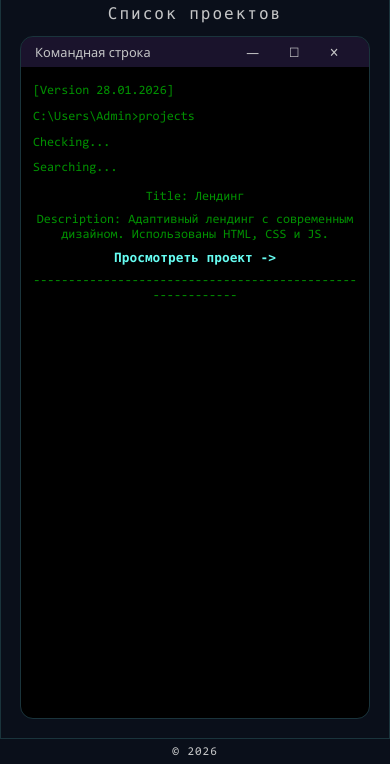
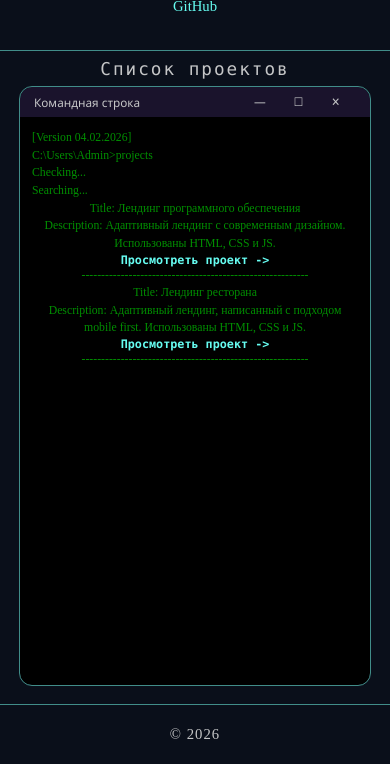
Before and after one commit to Mr-Nichosik/MyPages, a plain HTML site: page index.html in a window 390 px wide. Shown: the part 80-844 px from the top of the page. Drawn offline with Linux system fonts and the light colour scheme; a web font is replaced by a local one.

Commit message:
main page update

```diff
--- /dev/null
+++ b/css/base.css
@@ -0,0 +1,51 @@
+:root {
+    --color-bg: #0a0f1a;
+    --color-text: #66FCF1;
+    --color-secondary: #45A29E;
+    --color-side: #C5C6C7;
+    --color-additional: #1F2833;
+    --color-border: rgb(65, 141, 137);
+    --color-terminal: rgb(1, 143, 1);
+
+    --header-height: 140px;
+    --footer-height: 50px;
+
+    --fs-base: 0.7rem;
+    --fs-large: 2rem;
+}
+
+@font-face {
+    font-family: 'Consolas';
+    src: local('Consolas'), url('./fonts/Consolas.ttf') format('truetype');
+    font-weight: normal;
+    font-style: normal;
+}
+
+::selection {
+    background-color: var(--color-secondary);
+    color: white;
+}
+
+* {
+    -webkit-tap-highlight-color: transparent;
+    margin: 0px;
+}
+
+html {
+    font-family: 'Consolas';
+    font-size: clamp(var(--fs-base), calc(var(--fs-base) + 0.9vw), var(--fs-large));
+    scroll-behavior: smooth;
+
+}
+
+body {
+    background-color: var(--color-bg);
+    height: 100vh;
+    display: flex;
+    flex-direction: column;
+}
+
+a {
+    text-decoration: underline;
+    color: inherit;
+}
--- /dev/null
+++ b/css/components/footer-header.css
@@ -0,0 +1,53 @@
+header {
+    height: var(--header-height);
+    display: flex;
+    flex-direction: column;
+    justify-content: center;
+    align-items: stretch;
+    gap: 14px;
+    text-align: center;
+
+    background: var(--color-bg);
+    color: var(--color-side);
+
+    padding: 10px 0px;
+}
+
+.header-block-1 h1 {
+    font-weight: 300;
+    font-size: 1.6rem;
+    letter-spacing: 4px;
+    color: var(--color-text);
+}
+
+.header-link {
+    padding: 6px;
+    color: var(--color-text);
+    border-radius: 4px 4px 4px 4px;
+    transition: 0.3s;
+    font-size: 1rem;
+    text-decoration: none;
+
+    &:hover {
+        background-color: var(--color-additional);
+    }
+
+    &:active {
+        color: var(--color-side);
+    }
+}
+
+footer {
+    height: var(--footer-height);
+    display: flex;
+    justify-content: center;
+    align-items: center;
+
+    background: var(--color-bg);
+    color: var(--color-side);
+    outline: 1px solid var(--color-border);
+
+    letter-spacing: 1px;
+
+    padding: 10px 0px;
+}
--- /dev/null
+++ b/css/components/main-sections.css
@@ -0,0 +1,33 @@
+main {
+    min-height: calc(100vh - var(--footer-height) - var(--header-height));
+    max-height: calc(100vh - var(--footer-height) - var(--header-height));
+
+    background-color: transparent;
+    color: var(--color-text);
+
+    display: flex;
+    justify-content: center;
+    text-align: center;
+
+    flex: 1 0 auto;
+
+    outline: 1px solid var(--color-border);
+}
+
+.main-section {
+    outline: 1px solid var(--color-border);
+
+    display: flex;
+    flex-direction: column;
+    justify-content: stretch;
+    flex-shrink: 1;
+}
+
+.main-section h2 {
+    font-weight: 300;
+    font-size: 1.2rem;
+    color: var(--color-side);
+    letter-spacing: 2px;
+
+    margin: 1vh 0px;
+}
--- /dev/null
+++ b/css/components/terminal.css
@@ -0,0 +1,116 @@
+.terminal-container {
+    background-color: black;
+    outline: 1px solid var(--color-border);
+    border-radius: 12px;
+
+    display: flex;
+    flex-direction: column;
+    align-items: stretch;
+
+    margin: 0 20px 20px 20px;
+
+    scrollbar-color: var(--color-text) var(--color-bg);
+    height: 100%;
+
+    overflow: hidden;
+}
+
+.terminal-content-block {
+    padding: 12px;
+    font-size: 0.8rem;
+
+    overflow-y: auto;
+}
+
+.terminal-content-block p {
+    line-height: 1.5;
+}
+
+.terminal-string {
+    display: flex;
+    justify-content: flex-start;
+    color: var(--color-terminal);
+}
+
+.terminal-section {
+    color: var(--color-terminal);
+    display: flex;
+    flex-direction: column;
+    justify-content: flex-start;
+    align-items: stretch;
+}
+
+.terminal-section-link {
+    color: var(--color-text);
+    text-decoration: none;
+    transition: 0.2s;
+    font-weight: bold;
+
+    &:hover {
+        color: white;
+        text-shadow: 0 0 8px var(--color-text);
+    }
+
+    &:hover::before,
+    &:hover::after {
+        opacity: 1;
+    }
+
+    &::before {
+        content: '[';
+        opacity: 0;
+        transition: opacity 0.2s;
+    }
+
+    &::after {
+        content: ']';
+        opacity: 0;
+        transition: opacity 0.2s;
+    }
+}
+
+.terminal-title-block {
+    border-top-left-radius: 12px;
+    border-top-right-radius: 12px;
+
+    display: flex;
+    justify-content: space-between;
+    align-items: center;
+    user-select: none;
+    background-color: #1a132c;
+    color: var(--color-side);
+
+    padding-left: 14px;
+    padding-right: clamp(15px, 25px, 30px);
+
+    font-family: 'Segoe UI', Tahoma, Geneva, Verdana, sans-serif;
+    font-size: 0.8rem;
+
+    * {
+        margin-top: 6px;
+        margin-bottom: 6px;
+    }
+}
+
+.terminal-window-icons {
+    display: flex;
+    gap: clamp(18px, 3vw, 90px);
+    line-height: 1.5;
+}
+
+.terminal-window-icon {
+    margin: 0;
+    cursor: default;
+    padding: 0 5px;
+    transition: 0.2s;
+}
+
+.terminal-window-icon:hover {
+    background-color: rgba(255, 255, 255, 0.1);
+    border-radius: 2px;
+}
+
+.terminal-window-icon-close:hover {
+    background-color: rgba(255, 0, 0, 0.5);
+    border-radius: 2px;
+}
--- /dev/null
+++ b/css/main.css
@@ -0,0 +1,5 @@
+
+@import url("./base.css");
+@import url("./components/footer-header.css");
+@import url("./components/main-sections.css");
+@import url("./components/terminal.css");
--- a/index.html
+++ b/index.html
@@ -4,8 +4,7 @@
 <head>
     <meta charset="UTF-8">
     <meta name="viewport" content="width=device-width, initial-scale=1.0">
-    <link rel="stylesheet" href=".\style.css">
-    <link rel="stylesheet" href=".\responsive.css">
+    <link rel="stylesheet" href=".\css\main.css">
     <title>My Pages</title>
 </head>
 
@@ -21,8 +20,6 @@
     </header>
 
     <main>
-        <div class="right-separator"></div>
-
         <section class="main-section">
             <h2>Список проектов</h2>
 
@@ -38,7 +35,8 @@
 
                 <div class="terminal-content-block">
                     <div class="terminal-string">
-                        <p>[Version 28.01.2026]</p>
+                        <p>[Version 04.02.2026]</p>
+                        <!-- 28.01.2026 -->
                         <!-- 19.01.2026 -->
                     </div>
 
@@ -56,17 +54,25 @@
                     </div>
 
                     <section class="terminal-section">
-                        <p class="terminal-section-title">Title: Лендинг</p>
+                        <p class="terminal-section-title">Title: Лендинг программного обеспечения</p>
                         <p class="terminal-section-description">Description: Адаптивный лендинг с современным дизайном.
                             Использованы HTML, CSS и JS.</p>
-                        <a href=".\projects\SoftwareLanding\index.html" class="terminal-section-link">Просмотреть проект -></a>
+                        <a href=".\projects\SoftwareLanding\index.html" class="terminal-section-link">Просмотреть проект
+                            -></a>
+                        <p>----------------------------------------------------------</p>
+                    </section>
+
+                    <section class="terminal-section">
+                        <p class="terminal-section-title">Title: Лендинг ресторана</p>
+                        <p class="terminal-section-description">Description: Адаптивный лендинг, написанный с подходом mobile first.
+                            Использованы HTML, CSS и JS.</p>
+                        <a href=".\projects\RestaurantLanding\index.html" class="terminal-section-link">Просмотреть проект
+                            -></a>
                         <p>----------------------------------------------------------</p>
                     </section>
                 </div>
             </div>
         </section>
-
-        <div class="left-separator"></div>
     </main>
 
     <footer>
--- a/responsive.css
+++ /dev/null
@@ -1,146 +0,0 @@
-@media (max-width: 992px) {
-    main {
-        grid-template-columns: 0fr 3fr 0fr;
-    }
-}
-
-@media (max-width: 768px) {
-    :root {
-        --header-height: 110px;
-        --footer-height: 40px;
-    }
-
-    .header-block-1 h1 {
-        font-size: 2.1rem;
-    }
-
-    .header-link {
-        font-size: 0.95rem;
-    }
-
-    footer {
-        font-size: 0.9rem;
-    }
-}
-
-@media (max-width: 576px) {
-    :root {
-        --header-height: 95px;
-        --footer-height: 35px;
-    }
-
-    .header-block-1 h1 {
-        font-size: 1.7rem;
-    }
-
-    .header-link {
-        font-size: 0.8rem;
-    }
-
-    .main-section h2 {
-        font-size: 1.1rem;
-    }
-
-    .terminal-title-block {
-        font-size: 0.9rem;
-    }
-
-    .terminal-window-icons {
-        gap: 30px;
-    }
-
-    .terminal-content-block {
-        font-size: 0.9rem;
-    }
-
-    footer {
-        font-size: 0.8rem;
-    }
-}
-
-@media (max-width: 480px) {
-    :root {
-        --header-height: 70px;
-        --footer-height: 25px;
-    }
-
-    .header-block-1 h1 {
-        font-size: 1.2rem;
-    }
-
-    .header-link {
-        font-size: 0.7rem;
-    }
-
-    .main-section h2 {
-        font-size: 1rem;
-    }
-
-    .terminal-title-block {
-        font-size: 0.8rem;
-    }
-
-    .terminal-window-icons {
-        gap: 20px;
-    }
-
-    .terminal-content-block {
-        font-size: 0.8rem;
-    }
-
-    footer {
-        font-size: 0.75rem;
-    }
-}
-
-@media (max-width: 375px) {
-    .main-section h2 {
-        font-size: 0.94rem;
-    }
-
-    .terminal-title-block {
-        font-size: 0.7rem;
-    }
-
-    .terminal-window-icons {
-        gap: 20px;
-    }
-
-    .terminal-content-block {
-        font-size: 0.7rem;
-    }
-}
-
-@media (max-width: 320px) {
-    :root {
-        --header-height: 65px;
-    }
-
-    .header-block-1 h1 {
-        font-size: 1.1rem;
-    }
-
-    .header-link {
-        font-size: 0.6rem;
-    }
-
-    .main-section h2 {
-        font-size: 0.9rem;
-    }
-
-    .terminal-title-block {
-        font-size: 0.6rem;
-    }
-
-    .terminal-window-icons {
-        gap: 18px;
-    }
-
-    .terminal-content-block {
-        font-size: 0.6rem;
-    }
-
-    footer {
-        font-size: 0.7rem;
-    }
-}
--- a/style.css
+++ /dev/null
@@ -1,247 +0,0 @@
-:root {
-    --color-bg: #0a0f1a;
-    --color-text: #66FCF1;
-    --color-secondary: #45A29E;
-    --color-side: #C5C6C7;
-    --color-additional: #1F2833;
-    --color-border: rgba(91, 197, 192, 0.2);
-    --color-terminal: rgb(1, 143, 1);
-    --header-height: 140px;
-    --footer-height: 50px;
-    --border: 1px;
-}
-
-@font-face {
-    font-family: 'Consolas';
-    src: local('Consolas'), url('./fonts/Consolas.ttf') format('truetype');
-    font-weight: normal;
-    font-style: normal;
-}
-
-::selection {
-    background-color: var(--color-secondary);
-    color: white;
-}
-
-* {
-    -webkit-tap-highlight-color: transparent;
-}
-
-body {
-    margin: 0;
-    font-family: 'Consolas';
-    background-color: var(--color-bg);
-    scroll-behavior: smooth;
-}
-
-a {
-    text-decoration: underline;
-    color: inherit;
-}
-
-header {
-    height: var(--header-height);
-    display: flex;
-    flex-direction: column;
-    justify-content: center;
-    align-items: stretch;
-    gap: 14px;
-    text-align: center;
-
-    background: var(--color-bg);
-    color: var(--color-side);
-    border-bottom: var(--border) solid var(--color-border);
-}
-
-.header-block-1 h1 {
-    font-weight: 300;
-    font-size: 2.5rem;
-    letter-spacing: 4px;
-    color: var(--color-text);
-    margin: 0;
-}
-
-.header-link {
-    padding: 6px;
-    color: var(--color-text);
-    border-radius: 4px 4px 4px 4px;
-    transition: 0.3s;
-    font-size: 1rem;
-    text-decoration: none;
-
-    &:hover {
-        background-color: var(--color-additional);
-    }
-
-    &:active {
-        color: var(--color-side);
-    }
-}
-
-footer {
-    height: var(--footer-height);
-    display: flex;
-    justify-content: center;
-    align-items: center;
-
-    background: var(--color-bg);
-    color: var(--color-side);
-    border-top: var(--border) solid var(--color-border);
-
-    letter-spacing: 1px;
-
-    font-size: 1rem;
-}
-
-main {
-    min-height: calc(100vh - var(--footer-height) - var(--header-height) - 2 * var(--border));
-    max-height: calc(100vh - var(--footer-height) - var(--header-height) - 2 * var(--border));
-
-    background-color: transparent;
-    color: var(--color-text);
-
-    display: grid;
-    grid-template-columns: 1fr 3fr 1fr;
-    grid-template-rows: 1fr;
-    justify-content: center;
-    text-align: center;
-}
-
-.main-section {
-    border-left: 1px solid var(--color-border);
-    border-right: 1px solid var(--color-border);
-
-    display: flex;
-    flex-direction: column;
-    min-height: 0;
-    height: 100%;
-}
-
-.main-section h2 {
-    font-weight: 300;
-    font-size: 1.4rem;
-    color: var(--color-side);
-    letter-spacing: 2px;
-
-}
-
-.terminal-container {
-    background-color: black;
-    outline: 1px solid var(--color-border);
-    border-radius: 12px;
-
-    display: flex;
-    flex-direction: column;
-    align-items: stretch;
-    height: 100%;
-    margin-left: 20px;
-    margin-right: 20px;
-    margin-bottom: 20px;
-
-    min-height: 0;
-    scrollbar-color: var(--color-text) var(--color-bg);
-}
-
-.terminal-title-block {
-    border-top-left-radius: 12px;
-    border-top-right-radius: 12px;
-
-    display: flex;
-    justify-content: space-between;
-    align-items: center;
-    user-select: none;
-    background-color: #1a132c;
-    color: var(--color-side);
-
-    padding-left: 14px;
-    padding-right: 25px;
-
-    font-family: 'Segoe UI', Tahoma, Geneva, Verdana, sans-serif;
-    font-size: 1rem;
-
-    * {
-        margin-top: 6px;
-        margin-bottom: 6px;
-    }
-}
-
-.terminal-window-icons {
-    display: flex;
-    gap: 40px;
-}
-
-.terminal-window-icon {
-    margin: 0;
-    cursor: default;
-    padding: 0 5px;
-    transition: all 0.2s;
-}
-
-.terminal-window-icon:hover {
-    background-color: rgba(255, 255, 255, 0.1);
-    border-radius: 2px;
-}
-
-.terminal-window-icon-close:hover {
-    background-color: rgba(255, 0, 0, 0.5);
-    border-radius: 2px;
-}
-
-.terminal-content-block {
-    padding: 12px;
-    overflow-y: auto;
-    font-size: 1rem;
-}
-
-.terminal-string {
-    display: flex;
-    justify-content: flex-start;
-    color: var(--color-terminal);
-    line-height: 0;
-}
-
-.terminal-section {
-    color: var(--color-terminal);
-    display: flex;
-    flex-direction: column;
-    justify-content: flex-start;
-    align-items: stretch;
-    flex-shrink: 1;
-    flex-grow: 1;
-    flex-wrap: wrap;
-
-    * {
-        margin: 0;
-        margin-top: 8px;
-    }
-
-}
-
-.terminal-section-link {
-    color: var(--color-text);
-    text-decoration: none;
-    transition: 0.2s;
-    font-weight: bold;
-
-    &:hover {
-        color: white;
-        text-shadow: 0 0 8px var(--color-text);
-    }
-
-    &:hover::before,
-    &:hover::after {
-        opacity: 1;
-    }
-
-    &::before {
-        content: '[';
-        opacity: 0;
-        transition: opacity 0.2s;
-    }
-
-    &::after {
-        content: ']';
-        opacity: 0;
-        transition: opacity 0.2s;
-    }
-}
```
